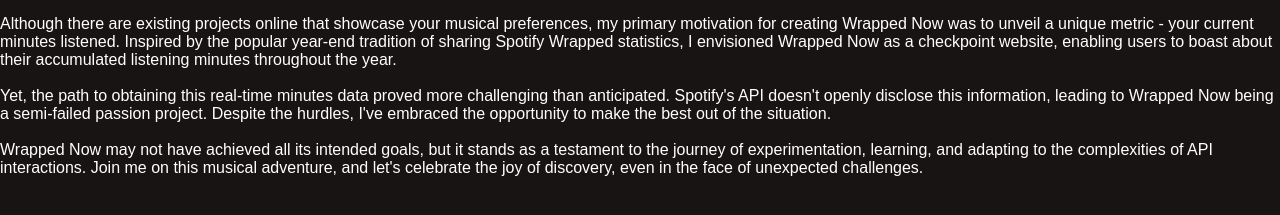
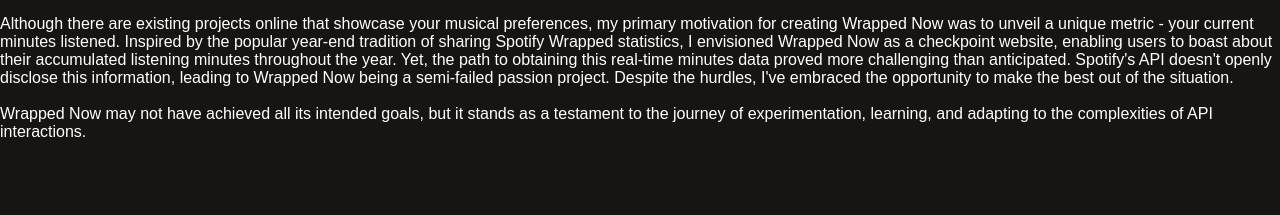
Before and after one commit to Jasoonii/WrappedNow, a plain HTML site: page about.html in a window 1280 px wide. Shown: the part 127-342 px from the top of the page. Drawn offline with Linux system fonts and the light colour scheme; a web font is replaced by a local one.

Commit message:
Changed synopsis of project aboutme page

```diff
--- a/about.html
+++ b/about.html
@@ -36,9 +36,6 @@
                 creating Wrapped Now was to unveil a unique metric - your current minutes listened. Inspired by the popular year-end
                 tradition of sharing Spotify Wrapped statistics, I envisioned Wrapped Now as a checkpoint website,
                 enabling users to boast about their accumulated listening minutes throughout the year.
-            </p>
-            <br>
-            <p>
                 Yet, the path to obtaining this real-time minutes data proved more challenging than anticipated. Spotify's API
                 doesn't openly disclose this information, leading to Wrapped Now being a semi-failed passion project.
                 Despite the hurdles, I've embraced the opportunity to make the best out of the situation.
@@ -46,8 +43,7 @@
             <br>
             <p>
                 Wrapped Now may not have achieved all its intended goals, but it stands as a testament to the journey of experimentation,
-                learning, and adapting to the complexities of API interactions. Join me on this musical adventure,
-                and let's celebrate the joy of discovery, even in the face of unexpected challenges.
+                learning, and adapting to the complexities of API interactions.
             </p>
         </div>
 
```
